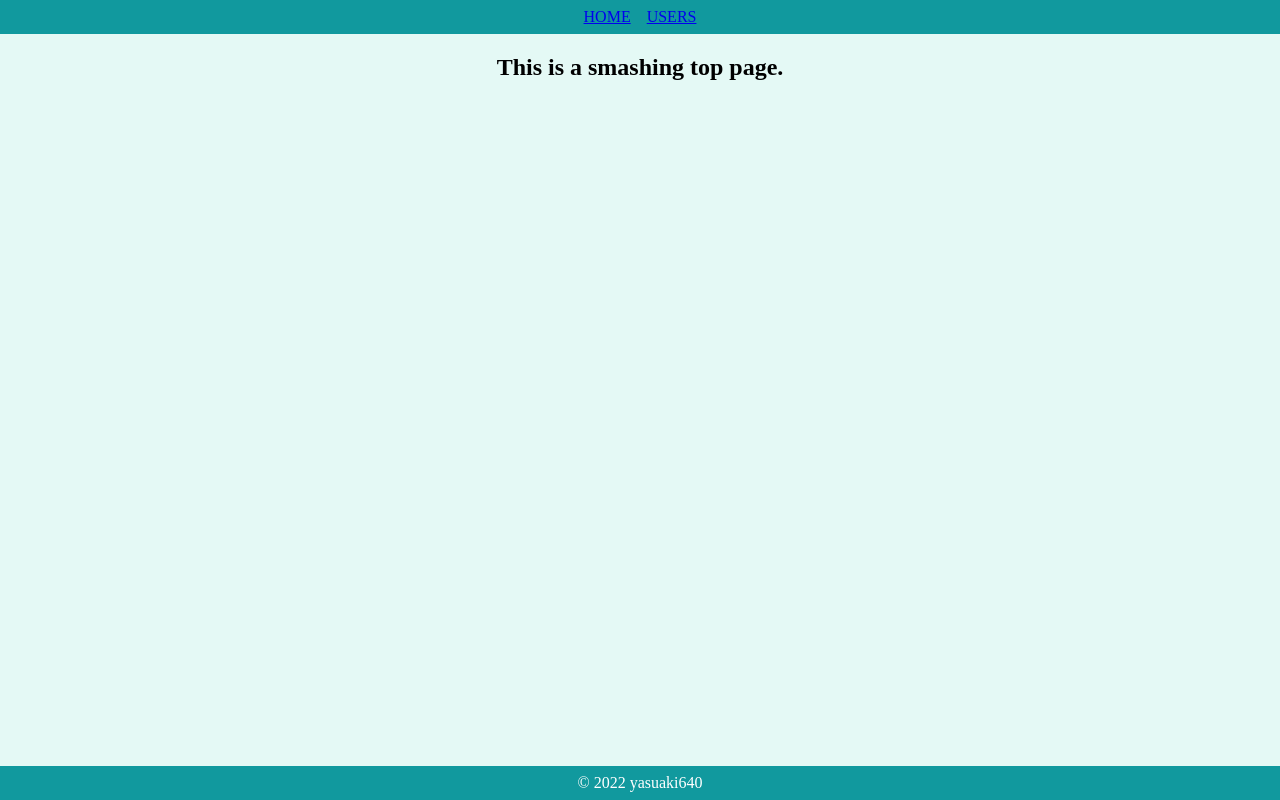
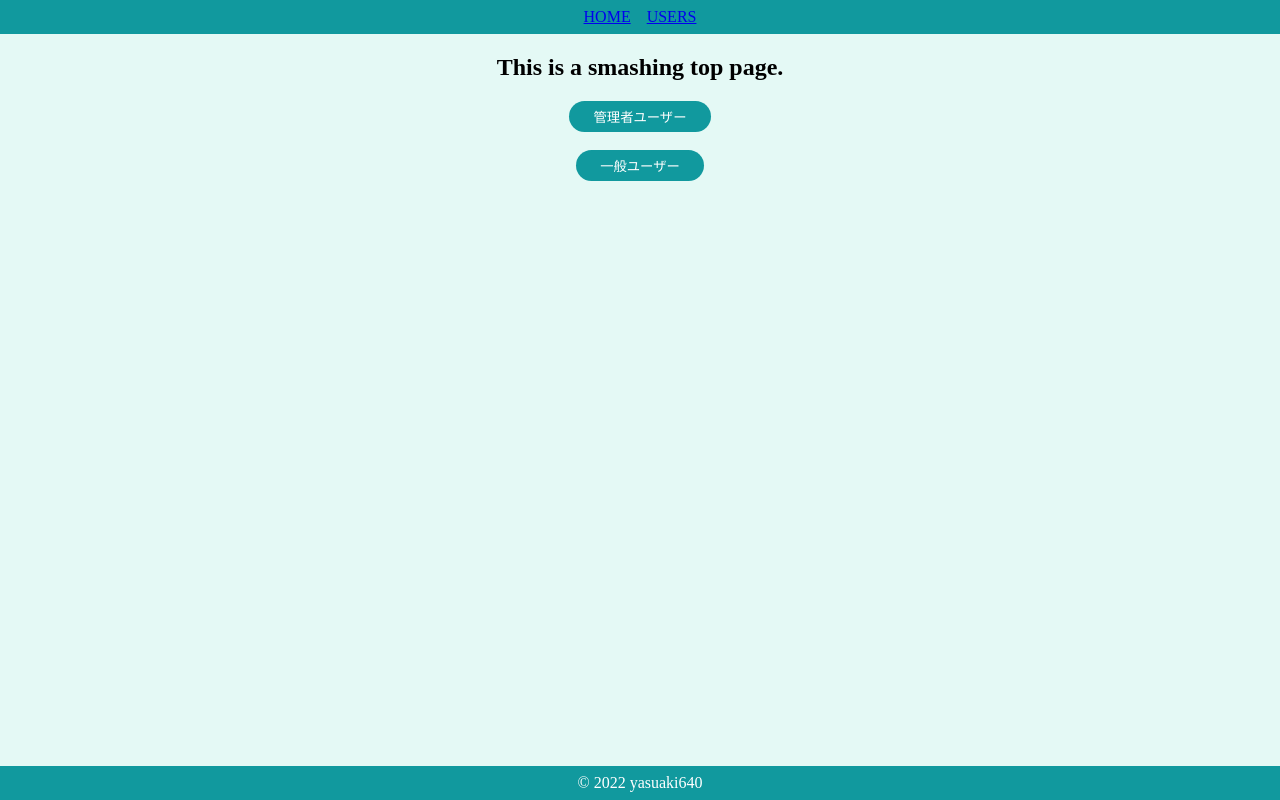
Before and after one commit to yasuaki640/jakees-react-tutorial-2, a React (Create React App) app: page / in a window 1280 px wide. Built offline with nearby package versions, Linux system fonts and the light colour scheme.

Commit message:
辛いやつ

```diff
--- a/src/App.js
+++ b/src/App.js
@@ -1,6 +1,7 @@
 import './styles.css';
 import { Router } from './router/Router';
+import { UserProvider } from './providers/UserProvider';
 
 export default function App() {
-  return <Router />;
+  return <UserProvider><Router /></UserProvider>;
 }
--- a/src/components/atoms/buttom/SecondaryButton.jsx
+++ b/src/components/atoms/buttom/SecondaryButton.jsx
@@ -2,8 +2,8 @@ import styled from 'styled-components';
 import { BaseButton } from './BaseButton';
 
 export const SecondaryButton = (props) => {
-  const { children } = props;
-  return <SButton>{children}</SButton>;
+  const { children, onClick } = props;
+  return <SButton onClick={onClick}>{children}</SButton>;
 };
 
 const SButton = styled(BaseButton)`
--- a/src/components/molecules/user/UserIconWithName.jsx
+++ b/src/components/molecules/user/UserIconWithName.jsx
@@ -1,7 +1,11 @@
 import styled from 'styled-components';
+import { useContext } from 'react';
+import { UserContext } from '../../../providers/UserProvider';
 
 export const UserIconWithName = (props) => {
-  const { image, name } = props;
+  const { src, image, name } = props;
+  const context = useContext(UserContext);
+  console.log(context);
   return (
     <SContainer>
       <SImg height={160} width={160} src={image} alt={name} />
--- a/src/components/pages/Top.jsx
+++ b/src/components/pages/Top.jsx
@@ -1,9 +1,20 @@
 import styled from 'styled-components';
+import { useHistory } from 'react-router-dom';
+import { SecondaryButton } from '../atoms/buttom/SecondaryButton';
 
 export const Top = () => {
+  const history = useHistory();
+
+  const onClickAdmin = () => history.push({ pathname: '/users', state: { isAdmin: true } });
+  const onClickGeneral = () => history.push({ pathname: '/users', state: { isAdmin: false } });
+
   return (
     <SContainer>
       <h2>This is a smashing top page.</h2>
+      <SecondaryButton onClick={onClickAdmin}>管理者ユーザー</SecondaryButton>
+      <br />
+      <br />
+      <SecondaryButton onClick={onClickGeneral}>一般ユーザー</SecondaryButton>
     </SContainer>
   );
 };
--- a/src/components/pages/Users.jsx
+++ b/src/components/pages/Users.jsx
@@ -1,6 +1,7 @@
 import styled from 'styled-components';
 import { SearchInput } from '../molecules/SearchInput';
 import { UserCard } from '../orgamisms/user/UserCard';
+import { useLocation } from 'react-router-dom';
 
 const users = [...Array(10).keys()].map((val) => ({
   id: val,
@@ -15,6 +16,8 @@ const users = [...Array(10).keys()].map((val) => ({
 }));
 
 export const Users = () => {
+  const { state } = useLocation();
+  console.log(state);
   return (
     <SContainer>
       <h2>Incredible users list.</h2>
--- /dev/null
+++ b/src/providers/UserProvider.jsx
@@ -0,0 +1,9 @@
+import { createContext } from 'react';
+
+export const UserContext = createContext({});
+
+export const UserProvider = (props) => {
+  const { children } = props;
+  const contextName = 'jakkkeeeeeeeee';
+  return <UserContext.Provider value={{ contextName }}>{children}</UserContext.Provider>;
+};
```
Also changed, not shown: .prettierrc.json.
